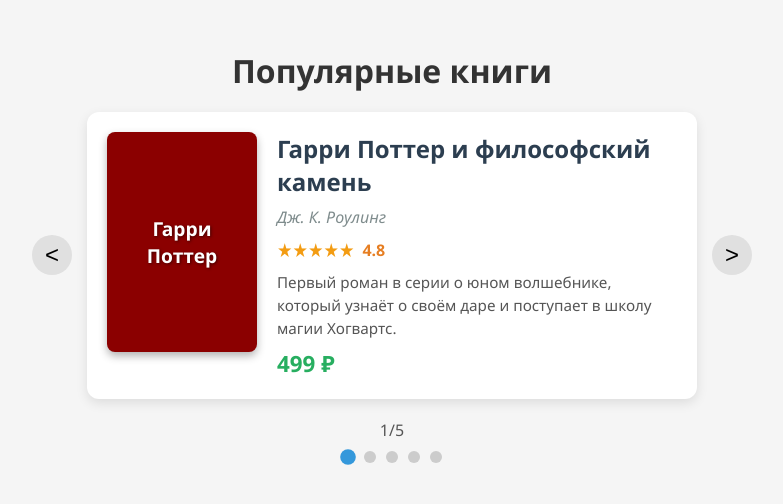
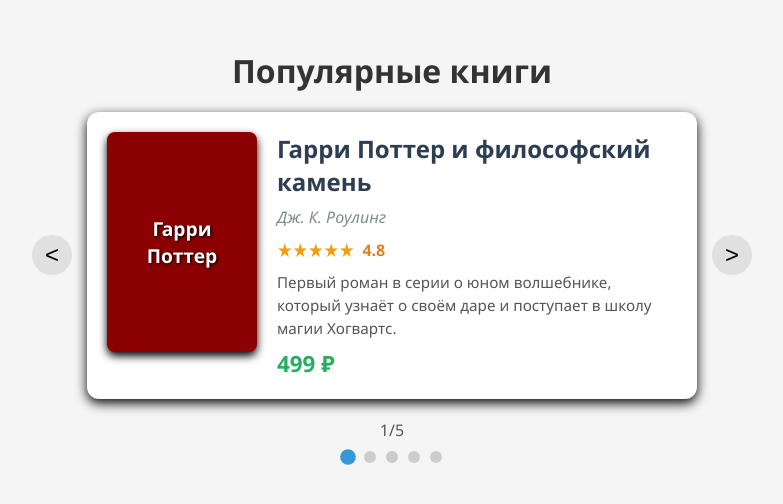
Before and after one commit to Aapng-cmd/web-programming-v2026-autumn-spbstu-40101, a React (Vite) app in the folder vernikovskiy.artemiy/lab5/: page / in a window 1280 px wide. Shown: the part 144-648 px from the top of the page, without its empty margins (248-1031 px from the left). Built offline with nearby package versions, Linux system fonts and the light colour scheme.

Commit message:
Partial fixes

```diff
--- a/vernikovskiy.artemiy/lab5/index.html
+++ b/vernikovskiy.artemiy/lab5/index.html
@@ -6,7 +6,7 @@
     <title>Лабораторная работа 5</title>
   </head>
   <body>
-    <main id="root" data-testid="app"></main>
+    <div id="root"></div>
     <script type="module" src="/src/main.jsx"></script>
   </body>
 </html>
--- a/vernikovskiy.artemiy/lab5/src/main.jsx
+++ b/vernikovskiy.artemiy/lab5/src/main.jsx
@@ -112,6 +112,7 @@
 
         <button
           className="slider-button next"
+          data-testid="slide-indicator"
           onClick={goToNext}
           aria-label="Следующий слайд"
         >
--- a/vernikovskiy.artemiy/lab5/src/styles.css
+++ b/vernikovskiy.artemiy/lab5/src/styles.css
@@ -61,7 +61,7 @@
   min-width: 0;
   background-color: white;
   border-radius: 12px;
-  box-shadow: 0 4px 12px rgba(0, 0, 0, 0.1);
+  box-shadow: 0 4px 12px rgb(0 0 0);
   overflow: hidden;
   padding: 20px;
 }
@@ -84,12 +84,12 @@
   font-weight: bold;
   text-align: center;
   padding: 10px;
-  box-shadow: 0 4px 8px rgba(0, 0, 0, 0.3);
+  box-shadow: 0 4px 8px rgb(0 0 0);
   flex-shrink: 0;
 }
 
 .cover-text {
-  text-shadow: 1px 1px 3px rgba(0, 0, 0, 0.5);
+  text-shadow: 1px 1px 3px rgb(0 0 0);
   word-wrap: break-word;
 }
 
```
